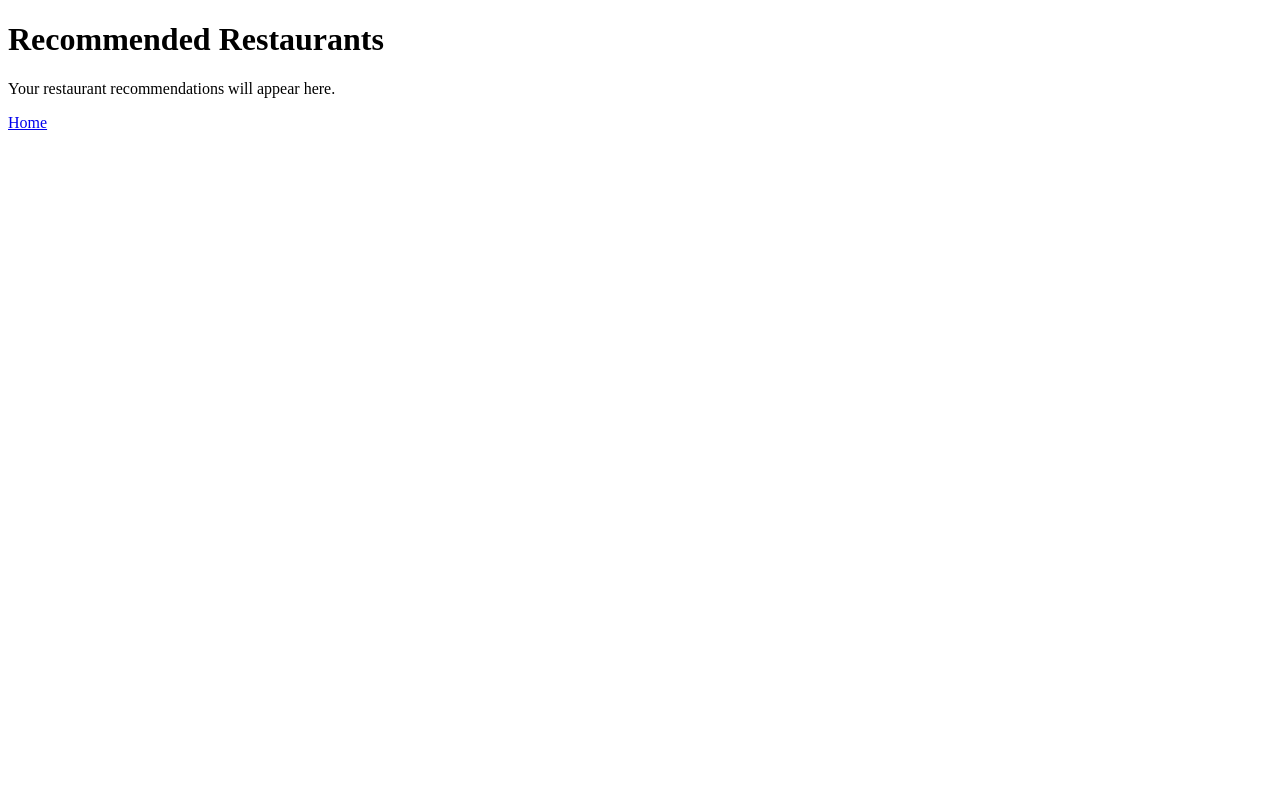
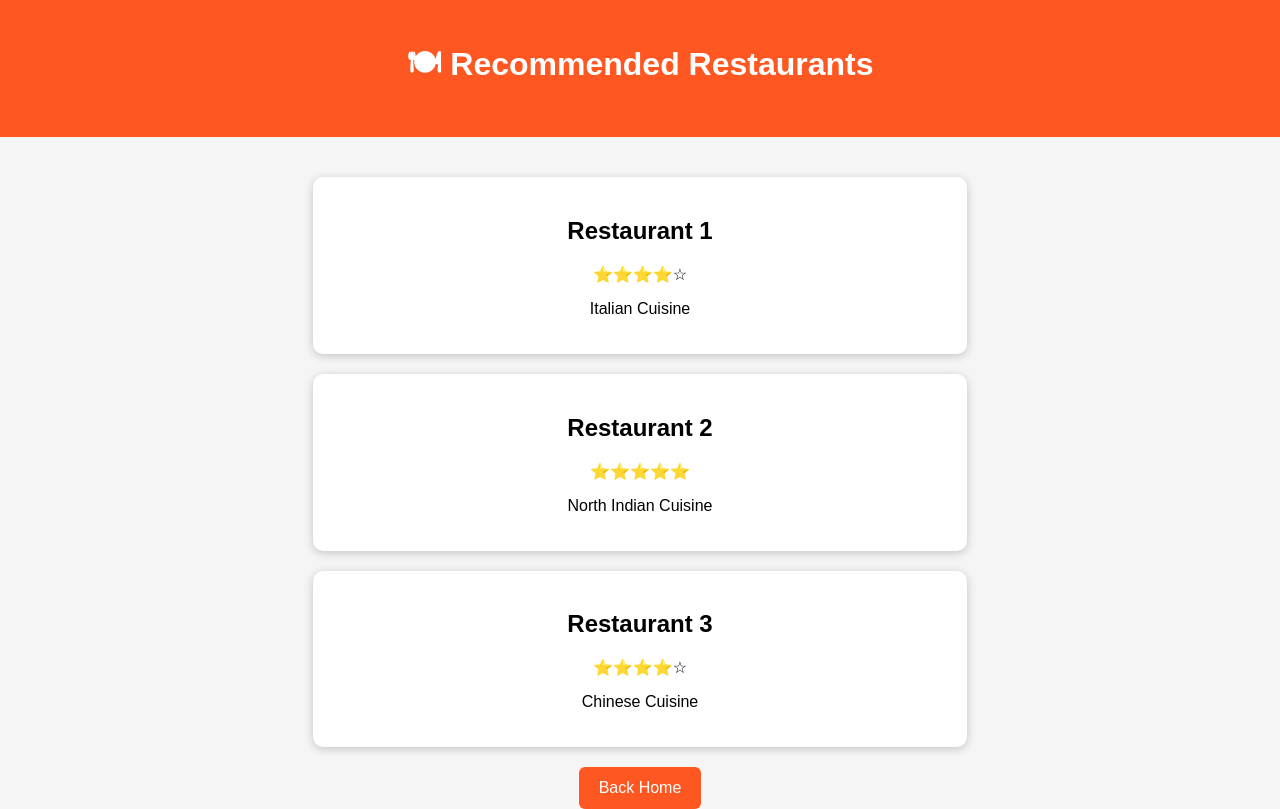
Before and after one commit to ibrahim26salat-bit/DineAI, a Flask app: template templates/result.html in a window 1280 px wide. Before the commit the page ends 130 px from the top, so only its background shows below. Run offline with Flask 3, Linux system fonts and the light colour scheme; the template is opened without the code that fills it, so the values that code supplies are empty.

Commit message:
Update result.html

```diff
--- a/templates/result.html
+++ b/templates/result.html
@@ -1,17 +1,42 @@
 <!DOCTYPE html>
 <html>
+
 <head>
-<title>Recommendation</title>
+    <title>Recommendations</title>
+    <link rel="stylesheet" href="{{ url_for('static', filename='css/style.css') }}">
 </head>
 
 <body>
 
-<h1>Recommended Restaurants</h1>
+<header>
+    <h1>🍽 Recommended Restaurants</h1>
+</header>
 
-<p>Your restaurant recommendations will appear here.</p>
+<div class="container">
 
-<a href="/">Home</a>
+    <div class="card">
+        <h2>Restaurant 1</h2>
+        <p>⭐⭐⭐⭐☆</p>
+        <p>Italian Cuisine</p>
+    </div>
+
+    <div class="card">
+        <h2>Restaurant 2</h2>
+        <p>⭐⭐⭐⭐⭐</p>
+        <p>North Indian Cuisine</p>
+    </div>
+
+    <div class="card">
+        <h2>Restaurant 3</h2>
+        <p>⭐⭐⭐⭐☆</p>
+        <p>Chinese Cuisine</p>
+    </div>
+
+    <button onclick="location.href='/'">
+        Back Home
+    </button>
+
+</div>
 
 </body>
-
 </html>
```
